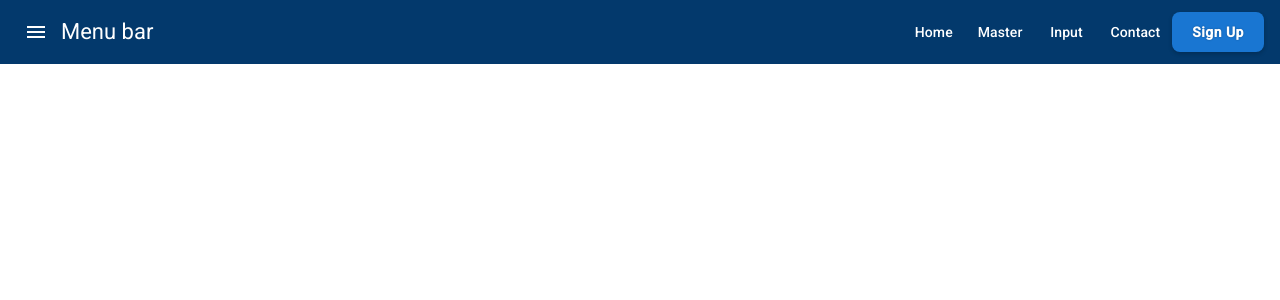
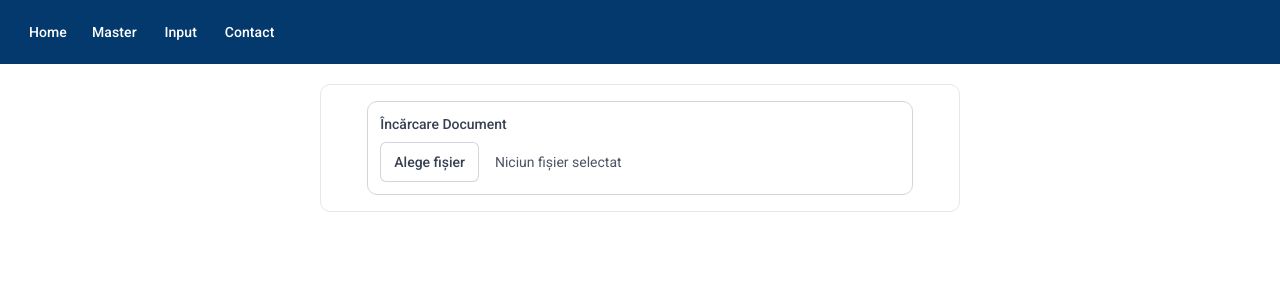
Before and after one commit to mta135/angular-angular-practice-app, an Angular app: page /sendemail in a window 1280 px wide. Before the commit this address led to /. Shown: the top 300 px of the page. Built offline with nearby package versions, Linux system fonts and the light colour scheme.

Commit message:
File uploader. In proces

```diff
--- a/src/app/app.component.ts
+++ b/src/app/app.component.ts
@@ -1,6 +1,7 @@
 import { Component } from '@angular/core';
 import { RouterOutlet } from '@angular/router';
 import { MenuBarComponent } from "./component/menu-bar/menu-bar.component";
+import { SendEmailComponent } from "./component/send-email/send-email.component";
 
 
 @Component({
@@ -13,4 +14,3 @@ import { MenuBarComponent } from "./component/menu-bar/menu-bar.component";
 export class AppComponent {
   title = 'angular-practice';
 }
-``
--- a/src/app/component/menu-bar/menu-bar.component.html
+++ b/src/app/component/menu-bar/menu-bar.component.html
@@ -1,9 +1,4 @@
 <mat-toolbar class="custom-toolbar">
-    <button mat-icon-button>
-        <mat-icon>menu</mat-icon>
-    </button>
-    <span style="margin-left: 5px;">Menu bar</span>
-    <span class="example-spacer"></span>
     <button routerLink="/home" mat-button>Home</button>
     <button [matMenuTriggerFor]="lbl1Master" mat-button>Master</button>
 
@@ -22,7 +17,4 @@
     <button [routerLink]="['/input']" mat-button>Input</button>
     <button mat-button>Contact</button>
 
-
-    <button mat-raised-button> Sign Up</button>
-
 </mat-toolbar>
--- a/src/app/component/send-email/send-email.component.html
+++ b/src/app/component/send-email/send-email.component.html
@@ -3,9 +3,27 @@
 </h1> -->
 
 
-<div class="flex justify-center p-10 w-full">
+<div class="w-[50%] mx-auto mt-5 rounded-[10px] border border-gray-200 bg-white p-4">
 
-    <mat-card class="mat-card w-full" appearance="outlined">
-        <mat-card-content>Simple card</mat-card-content>
-    </mat-card>
+    <div class="w-[90%] mx-auto p-3 bg-white border border-gray-300 rounded-[10px]">
+
+        <label class="block mb-2 text-sm font-medium text-gray-700">
+            Încărcare Document
+        </label>
+
+        <div class="flex items-center space-x-4">
+            <input type="file" id="file-upload" class="sr-only" (change)="onFileSelected($event)">
+
+            <label for="file-upload"
+                class="cursor-pointer rounded-md bg-white px-3.5 py-2.5 text-sm font-medium text-gray-700  ring-1 ring-inset ring-gray-300 hover:bg-gray-50">
+                Alege fișier
+            </label>
+
+            <span class="text-sm text-gray-600">
+                {{ selectedFile ? selectedFile.name : 'Niciun fișier selectat' }}
+            </span>
+        </div>
+
+    </div>
+
 </div>
--- a/src/app/component/send-email/send-email.component.ts
+++ b/src/app/component/send-email/send-email.component.ts
@@ -9,4 +9,36 @@ import { MatCardModule } from '@angular/material/card';
 })
 export class SendEmailComponent {
 
+
+  selectedFile: File | null = null;
+
+
+  onFileSelected(event: any): void {
+    debugger
+    const file: File = event.target.files[0];
+
+    if (file) {
+      this.selectedFile = file;
+    }
+  }
+
+
+  onUpload(): void {
+    if (!this.selectedFile) {
+      return; // Nu face nimic dacă nu e selectat niciun fișier
+    }
+
+    // 1. Creăm un obiect FormData
+    // Acesta este formatul standard pentru trimiterea de fișiere
+    const formData = new FormData();
+
+    // 2. Adăugăm fișierul la FormData
+    // Primul parametru ('file') este cheia pe care serverul o va căuta.
+    // Asigură-te că aceasta corespunde cu ceea ce așteaptă API-ul tău.
+    formData.append('file', this.selectedFile, this.selectedFile.name);
+
+    // 3. Trimitem cererea POST către server
+
+
+  }
 }
--- a/src/index.html
+++ b/src/index.html
@@ -1,15 +1,18 @@
 <!doctype html>
 <html lang="en">
+
 <head>
   <meta charset="utf-8">
-  <title>AngularPractice</title>
+  <title>Email Sender</title>
   <base href="/">
   <meta name="viewport" content="width=device-width, initial-scale=1">
   <link rel="icon" type="image/x-icon" href="favicon.ico">
   <link href="https://fonts.googleapis.com/css2?family=Roboto:wght@300;400;500&display=swap" rel="stylesheet">
   <link href="https://fonts.googleapis.com/icon?family=Material+Icons" rel="stylesheet">
 </head>
+
 <body class="mat-typography">
   <app-root></app-root>
 </body>
+
 </html>
```
Also changed, not shown: src/app/app.routes.ts (+2 -5 lines).
